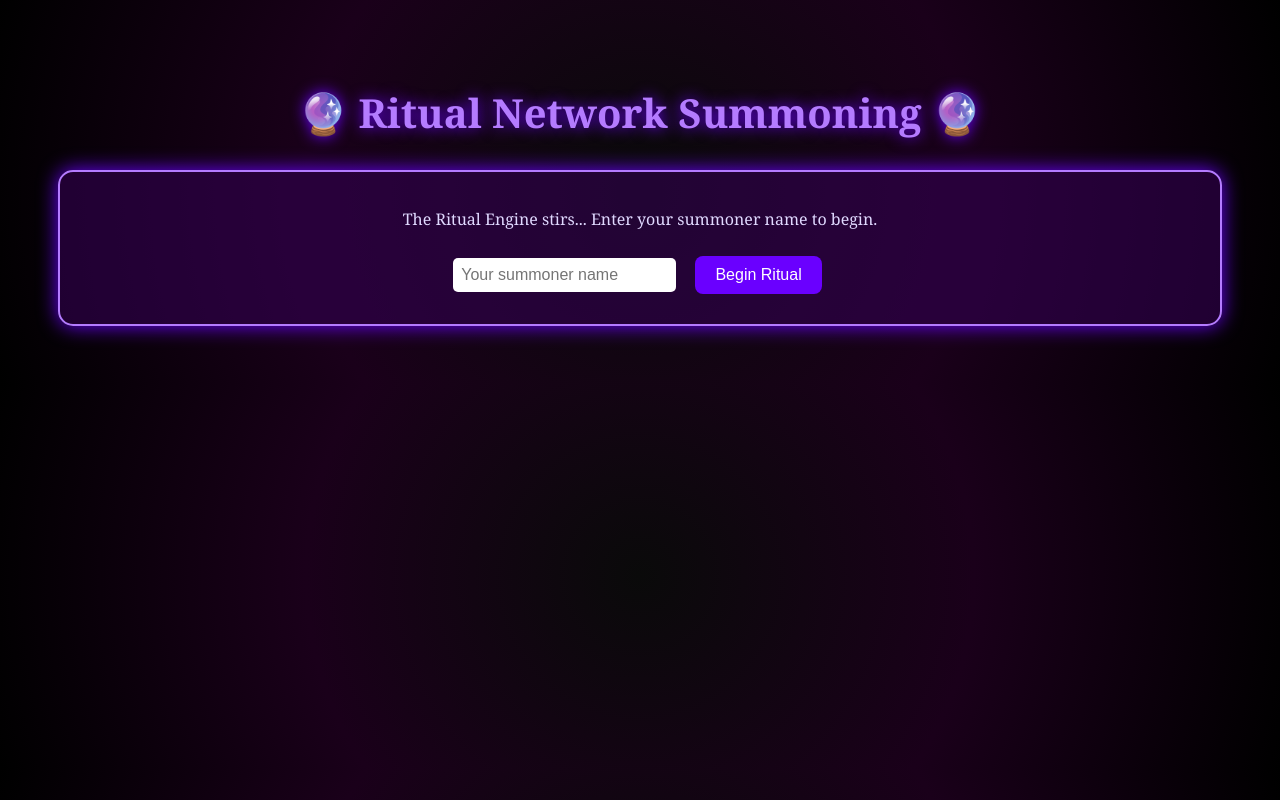
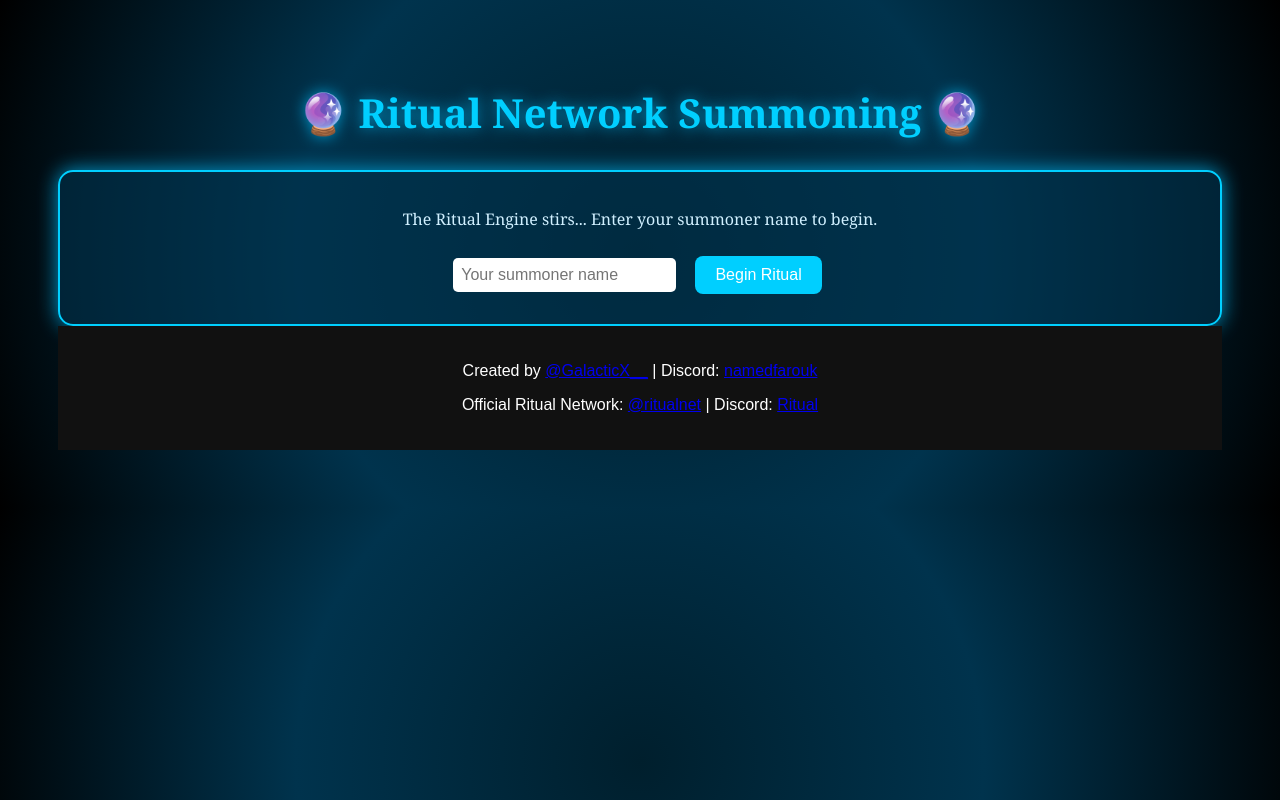
Before and after one commit to namedfarouk/RitualSummoningGame, a website: page index.html in a window 1280 px wide. Drawn offline with Linux system fonts and the light colour scheme.

Commit message:
Added creator credits, share to Twitter feature, and updated styling

```diff
--- a/index.html
+++ b/index.html
@@ -5,8 +5,8 @@
 <title>Ritual Network Summoning Game</title>
 <style>
   body {
-    background: radial-gradient(circle at center, #0a0a0a, #1a001a, #000);
-    color: #e0d9ff;
+    background: radial-gradient(circle at center, #001f2d, #00334d, #000);
+    color: #d0f0ff;
     font-family: "Georgia", serif;
     text-align: center;
     padding: 50px;
@@ -14,19 +14,19 @@
   h1 {
     font-size: 2.5rem;
     margin-bottom: 20px;
-    color: #b47bff;
-    text-shadow: 0 0 15px #6a00ff;
+    color: #00cfff;
+    text-shadow: 0 0 15px #0099cc;
   }
   #game, #leaderboard {
     margin-top: 30px;
     padding: 20px;
-    background: rgba(50, 0, 80, 0.6);
-    border: 2px solid #b47bff;
+    background: rgba(0, 51, 77, 0.6);
+    border: 2px solid #00cfff;
     border-radius: 15px;
-    box-shadow: 0 0 20px #6a00ff;
+    box-shadow: 0 0 20px #0099cc;
   }
   button {
-    background: #6a00ff;
+    background: #00cfff;
     color: white;
     border: none;
     padding: 10px 20px;
@@ -37,8 +37,8 @@
     transition: 0.2s;
   }
   button:hover {
-    background: #9b4dff;
-    box-shadow: 0 0 10px #b47bff;
+    background: #0099cc;
+    box-shadow: 0 0 10px #00cfff;
   }
   ul { list-style: none; padding: 0; }
   li { margin: 5px 0; font-size: 1.1rem; }
@@ -63,6 +63,7 @@
 <div id="leaderboard" style="display:none;">
   <h2>📜 Leaderboard 📜</h2>
   <ul id="scoreList"></ul>
+  <button id="shareTwitter" style="display:none;">Share on Twitter</button>
 </div>
 
 <script>
@@ -151,7 +152,7 @@
       `<button onclick="restart()">Play Again</button>`;
 
     saveScore(playerName, score, rank);
-    showLeaderboard();
+    showLeaderboard(rank);
   }
 
   function saveScore(name, score, rank) {
@@ -160,7 +161,7 @@
     if(leaderboard.length > 5) leaderboard.pop();
   }
 
-  function showLeaderboard() {
+  function showLeaderboard(rank) {
     const list = document.getElementById("scoreList");
     list.innerHTML = "";
     leaderboard.forEach(s => {
@@ -169,6 +170,15 @@
       list.appendChild(li);
     });
     document.getElementById("leaderboard").style.display = "block";
+
+    // Show Twitter share button
+    const shareBtn = document.getElementById("shareTwitter");
+    shareBtn.style.display = "inline-block";
+    shareBtn.onclick = function() {
+      const text = encodeURIComponent(`I just finished the Ritual Summoning Game! My score: ${score}, rank: ${rank}. Can you beat me? 🎮`);
+      const url = encodeURIComponent("https://ritual-summoning-game.vercel.app/");
+      window.open(`https://twitter.com/intent/tweet?text=${text}&url=${url}`, "_blank");
+    }
   }
 
   window.restart = function() {
@@ -179,5 +189,10 @@
     document.getElementById("startBtn").addEventListener("click", startGame);
   });
 </script>
+
+<footer style="text-align:center; padding:20px; background:#111; color:#fff; font-family: sans-serif;">
+  <p>Created by <a href="https://twitter.com/GalacticX__" target="_blank">@GalacticX__</a> | Discord: <a href="https://discord.com/users/906194753874448415" target="_blank">namedfarouk</a></p>
+  <p>Official Ritual Network: <a href="https://twitter.com/ritualnet" target="_blank">@ritualnet</a> | Discord: <a href="https://discord.gg/AxG7tkDE" target="_blank">Ritual</a></p>
+</footer>
 </body>
 </html>
```
Also changed, not shown: 1 other file.
